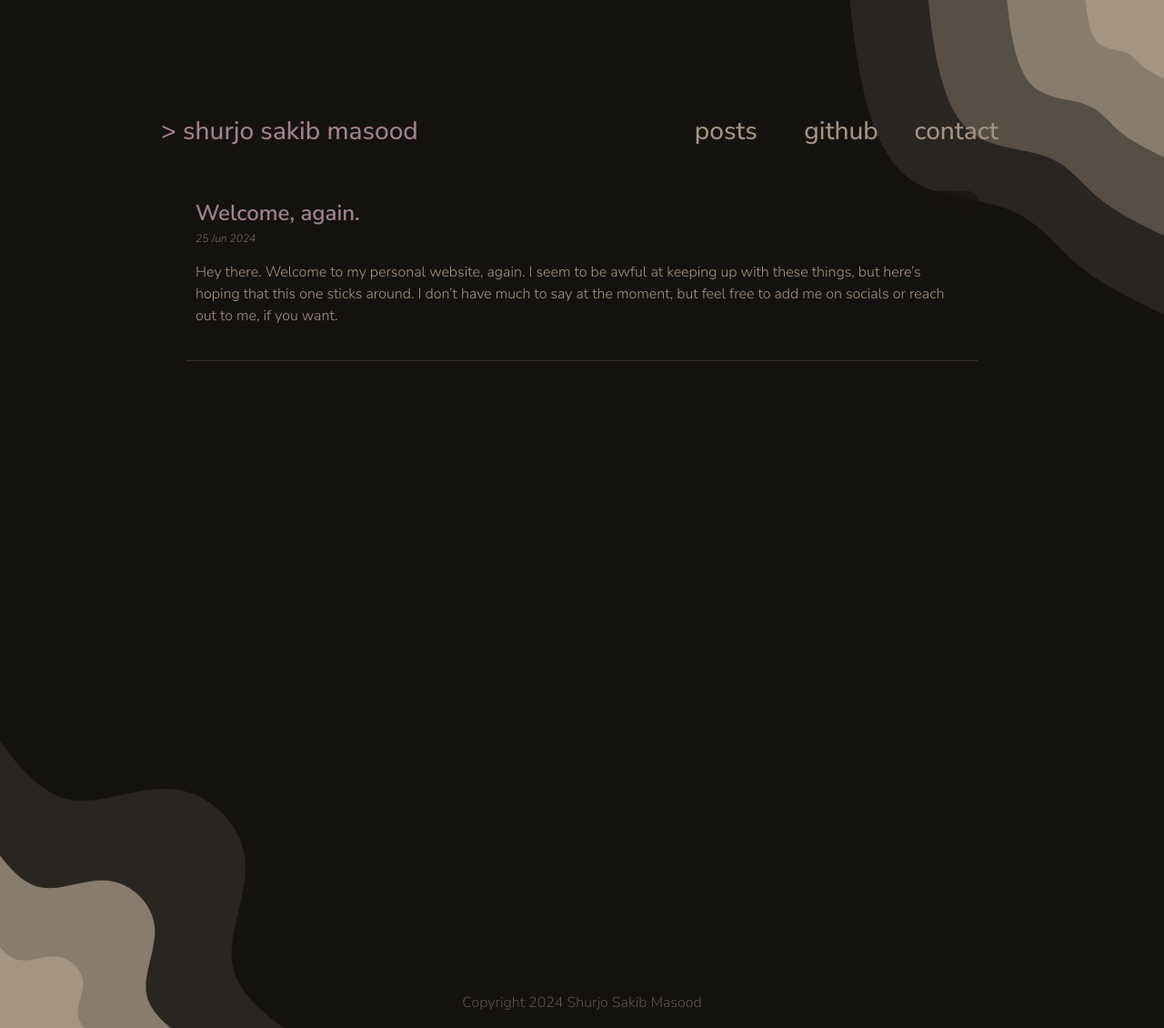
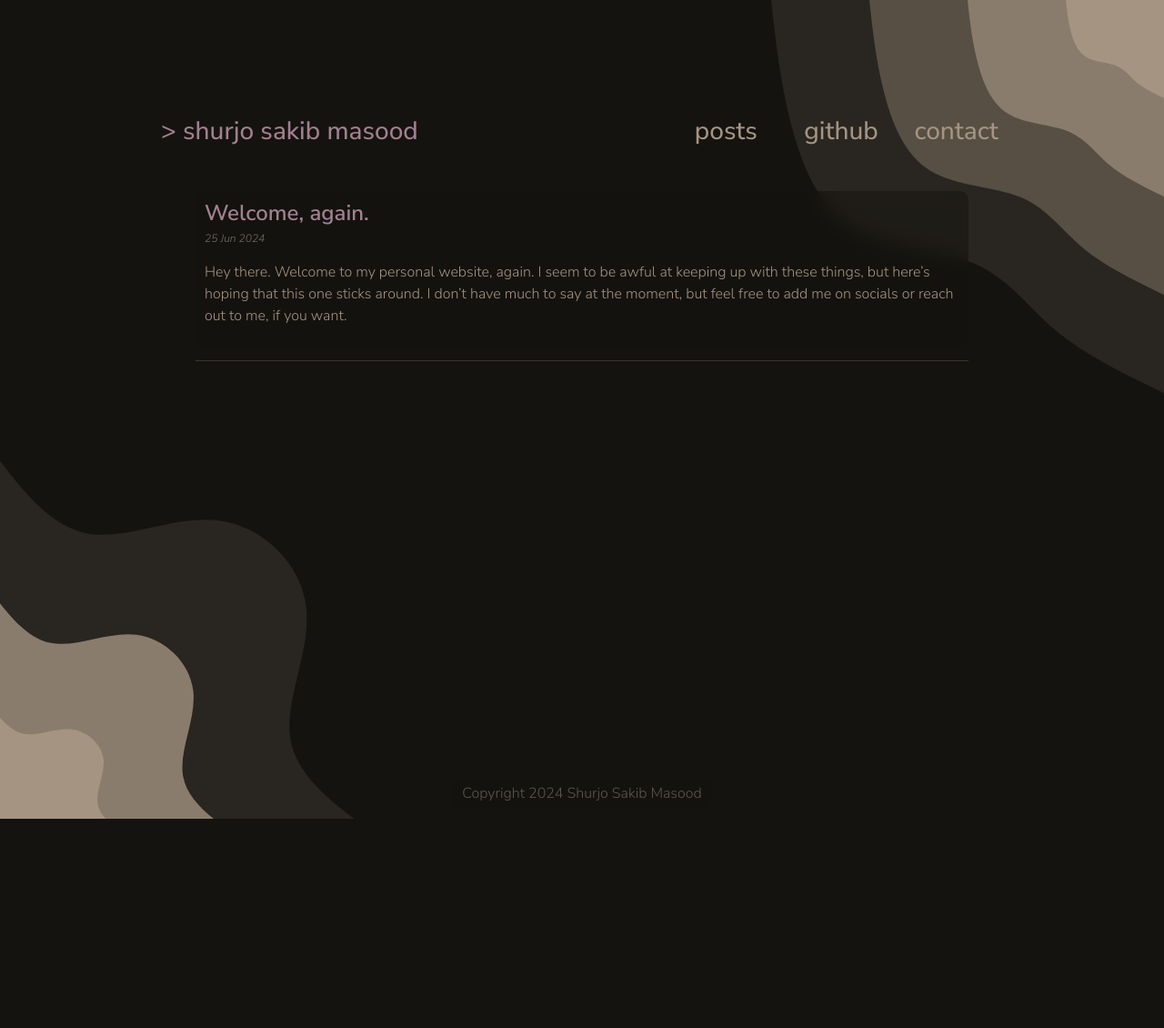
Before and after one commit to shurj0/shurj0.github.io, a Jekyll site: the page built from index.html, in a window 1280 px wide. Shown: the whole page at 91% size. Built offline with Jekyll 4.4.1, drawn with Linux system fonts in a browser that asks for light colours; after the commit the page ends 900 px from its top, so only the background shows below that.

Commit message:
fixed footer

```diff
--- a/assets/styles/styles.css
+++ b/assets/styles/styles.css
@@ -13,6 +13,9 @@ body {
         "wdth" 100,
         "YTLC" 500;
     margin-bottom: 0;
+    min-height: 100vh;
+    display: grid;
+    grid-template-rows: 1fr auto;
 }
 
 #links {
@@ -36,14 +39,10 @@ a.top-part-title {
 #main-body {
     padding-left: 10vw;
     padding-right: 10vw;
-    min-height: 100vh;
 }
 
 
 @media (min-width: 576px){
-    body {
-        background-size: 80%;
-    }
     #top-part {
         margin-top: 4rem;
         padding-bottom: 20px;
@@ -58,15 +57,11 @@ a.top-part-title {
     }
     #main-body {
         padding-left: 10vw;
-        padding-right: 40px;
-        min-height: 75vh;
+        padding-right: 10vw;
     }
 }
 
 @media (min-width: 768px) {
-    body {
-        background-size: 80%;
-    }
     #top-part {
         margin-top: 4rem;
         padding-bottom: 20px;
@@ -78,15 +73,12 @@ a.top-part-title {
     }
     #main-body {
         padding-left: 10vw;
-        padding-right: 40px;
-        min-height: 100vh;
-    }
+        padding-right: 10vw;
+        }
 }
 
 @media (min-width: 992px) {
-    body {
-        background-size: 80%;
-    }
+
     #top-part {
         margin-top: 8rem;
         font-size: 1.75rem;
@@ -97,18 +89,10 @@ a.top-part-title {
         padding-right: 0;
     }
     #main-body {
-        padding-left: 40px;
-        padding-right: 40px;
-        min-height: 100vh;
-    }
+        padding-left: 50px;
+        padding-right: 50px;
+        }
 }
-
-@media (min-width: 1400px) {
-    body {
-        background-size: 70%;
-    }
-}
-
 
 strong {
     font-weight: 600;
@@ -226,6 +210,7 @@ footer {
 }
 
 #footer-custom {
+    margin-top: auto;
     background: rgba(21, 19, 15, 0.5);
     padding: 5px;
     padding-left: 10px;
```
